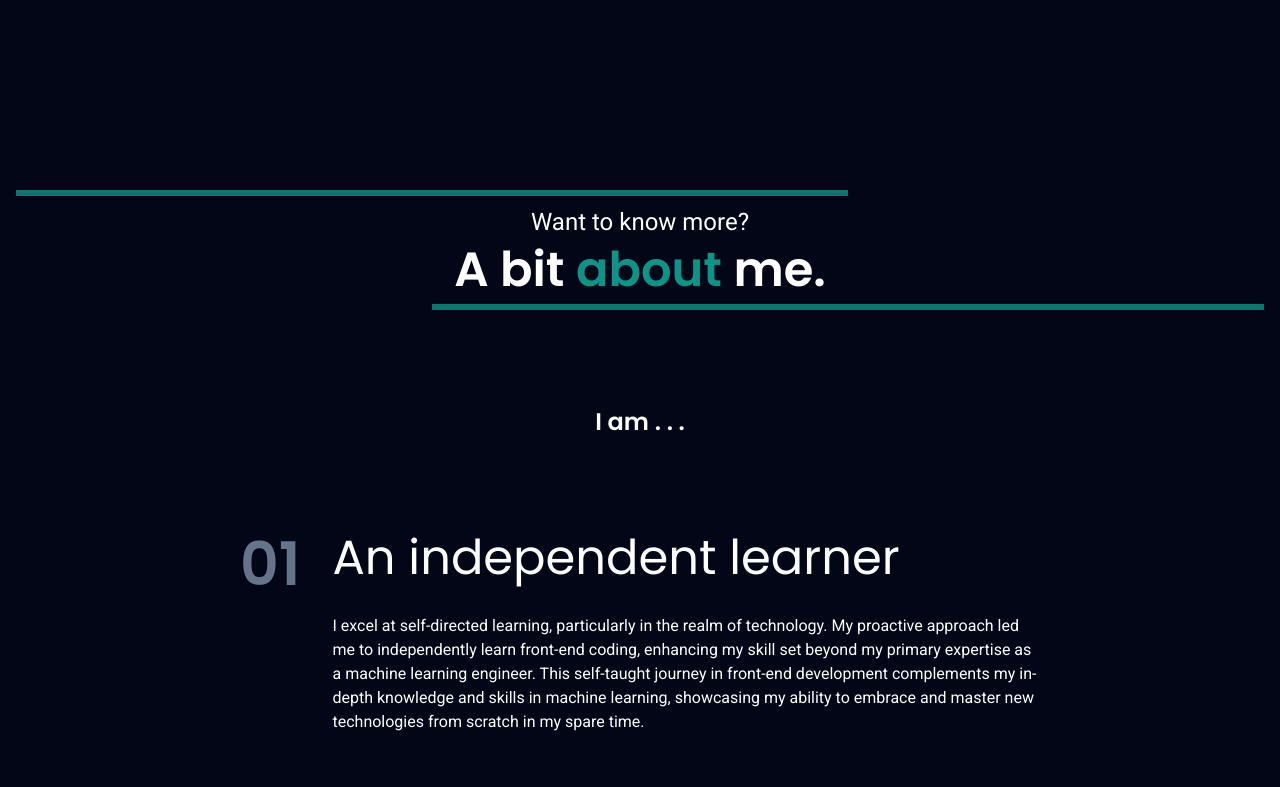
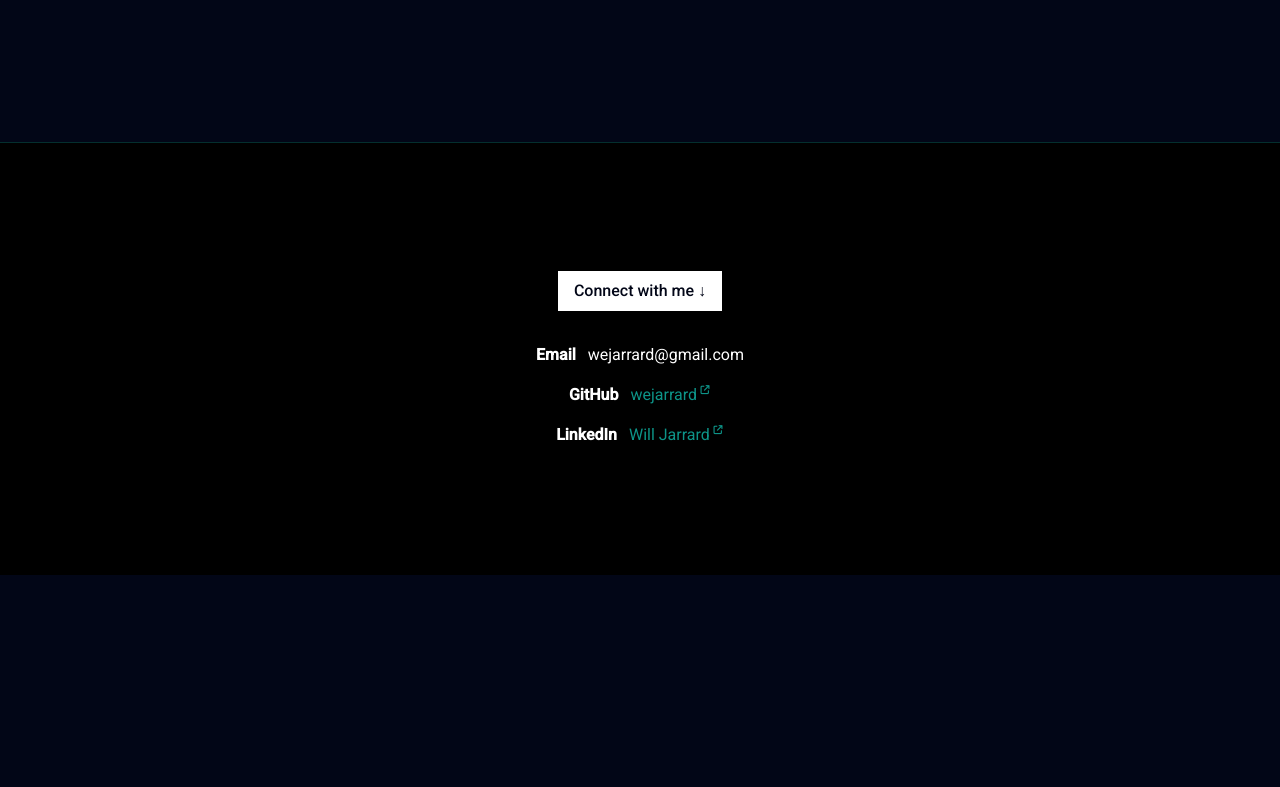
Before and after one commit to wejarrard/portfolio, a SvelteKit app: page / in a window 1280 px wide. Shown: the part 1473-2260 px from the top of the page. After the commit the page ends 2048 px from the top, so only its background shows below. Built offline with nearby package versions, Linux system fonts and the light colour scheme.

Commit message:
comment out section in Main.svelte

```diff
--- a/src/components/Main.svelte
+++ b/src/components/Main.svelte
@@ -1,5 +1,4 @@
 <script>
-  import { benefits } from "$lib/benefits.js";
   import { steps } from "$lib/steps.js";
   import Step from "./Step.svelte";
 </script>
@@ -63,7 +62,7 @@
       {/each}
     </div>
   </section>
-  <section
+  <!-- <section
     id="about"
     class="py-20 pt-10 lg:pt-16 lg:py-32 flex flex-col gap-16 sm:gap-20 md:gap-24 relative"
   >
@@ -95,5 +94,5 @@
         </div>
       {/each}
     </div>
-  </section>
+  </section> -->
 </main>
```
